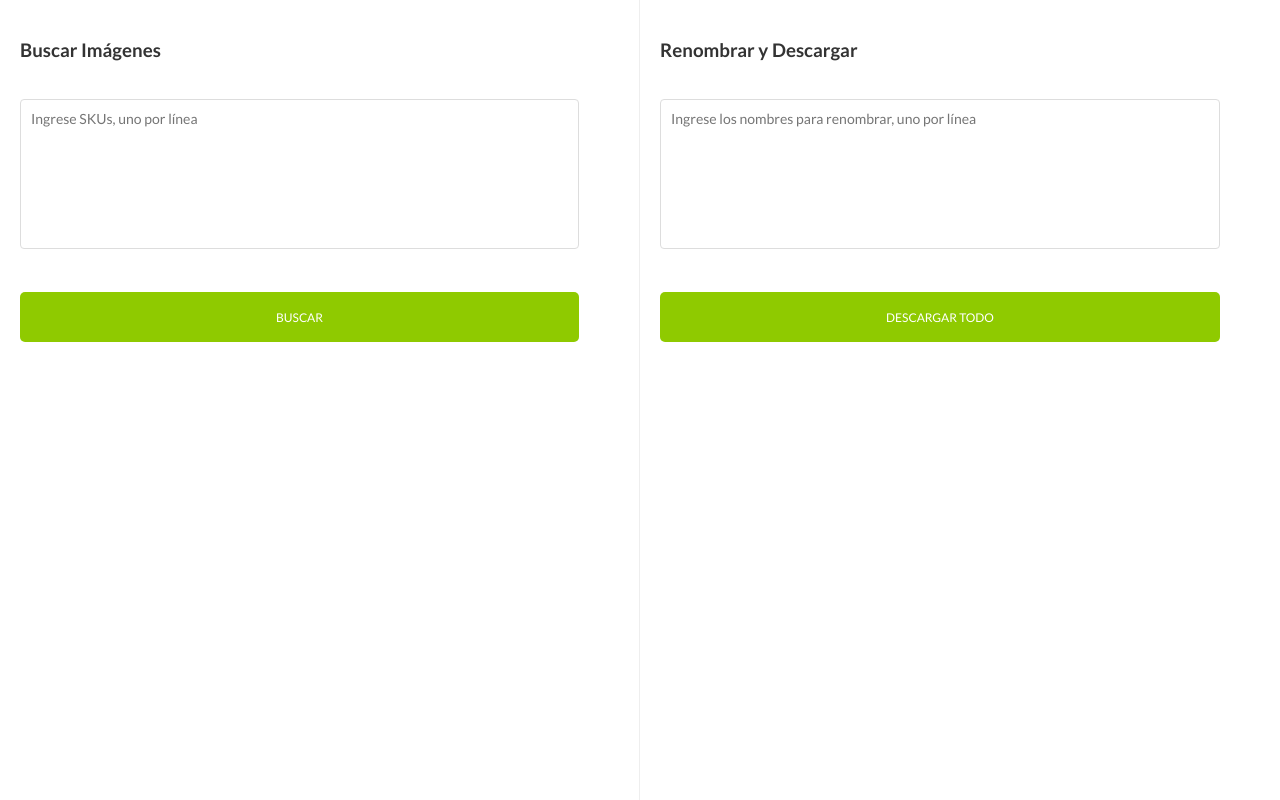
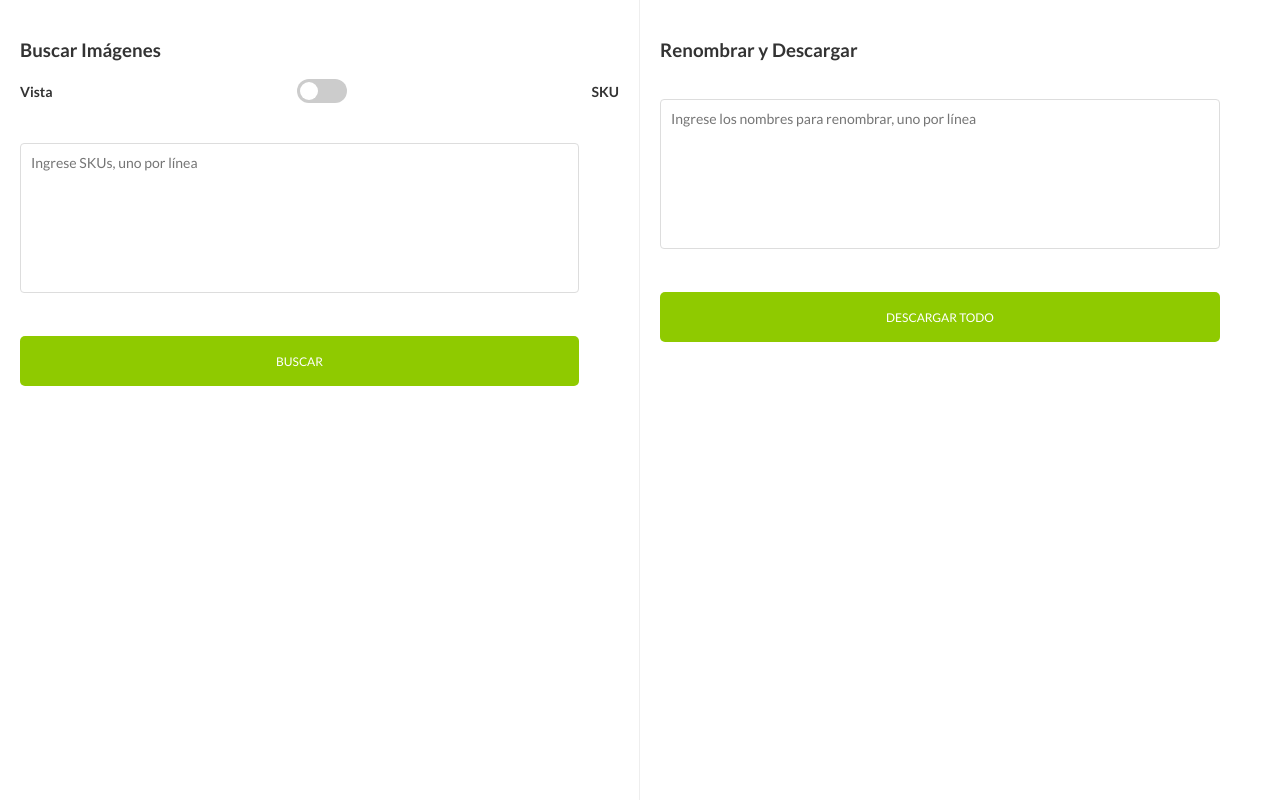
Before and after one commit to PabloMolinaTorres/Renombre, a plain HTML site: page index.html in a window 1280 px wide. Drawn offline with nearby package versions, Linux system fonts and the light colour scheme.

Commit message:
Update index.html

```diff
--- a/index.html
+++ b/index.html
@@ -106,12 +106,69 @@
         .download-icon:hover {
             opacity: 1;
         }
+        .switch-container {
+            display: flex;
+            align-items: center;
+            justify-content: space-between;
+            margin-bottom: 20px;
+        }
+        .switch-container span {
+            font-size: 14px;
+            font-weight: 700;
+        }
+        .switch {
+            position: relative;
+            display: inline-block;
+            width: 50px;
+            height: 24px;
+        }
+        .switch input {
+            opacity: 0;
+            width: 0;
+            height: 0;
+        }
+        .slider {
+            position: absolute;
+            cursor: pointer;
+            top: 0;
+            left: 0;
+            right: 0;
+            bottom: 0;
+            background-color: #ccc;
+            transition: .4s;
+            border-radius: 24px;
+        }
+        .slider:before {
+            position: absolute;
+            content: "";
+            height: 18px;
+            width: 18px;
+            left: 3px;
+            bottom: 3px;
+            background-color: white;
+            transition: .4s;
+            border-radius: 50%;
+        }
+        input:checked + .slider {
+            background-color: #8fca00;
+        }
+        input:checked + .slider:before {
+            transform: translateX(26px);
+        }
     </style>
 </head>
 <body>
     <div class="container">
         <div class="leftContainer">
             <h3>Buscar Imágenes</h3>
+            <div class="switch-container">
+                <span>Vista</span>
+                <label class="switch">
+                    <input type="checkbox" id="viewToggle">
+                    <span class="slider"></span>
+                </label>
+                <span>SKU</span>
+            </div>
             <textarea id="skuInputLeft" placeholder="Ingrese SKUs, uno por línea"></textarea>
             <button id="buscar">Buscar</button>
             <div class="imgContainer" id="imgContainer">
@@ -149,6 +206,12 @@
                 };
             });
         }
+
+        $('#viewToggle').change(function() {
+            mode = $(this).is(':checked') ? 'sku' : 'vista';
+            $('#imgContainer').empty();
+            skuList = [];
+        });
 
         $('#buscar').click(function() {
             $('#imgContainer').empty();
```
